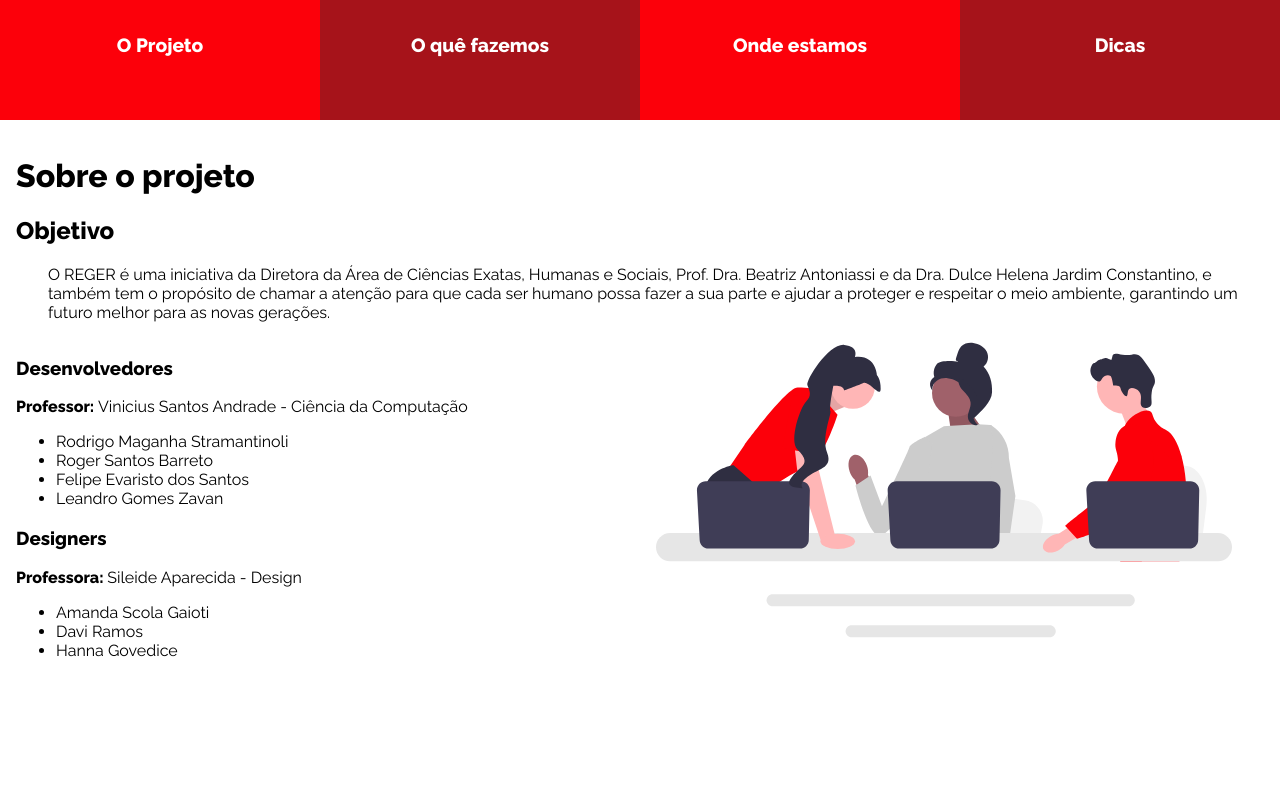
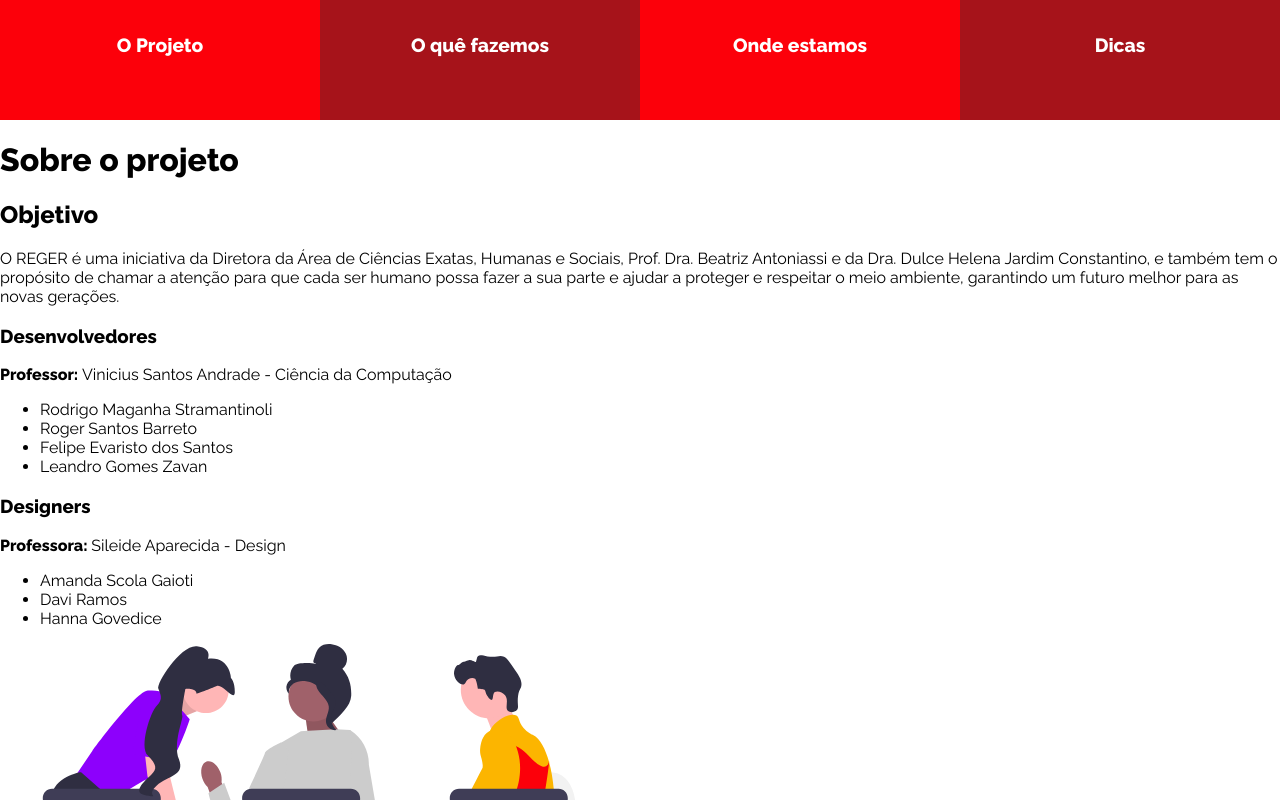
Before and after one commit to ropoko/projeto-reger, a React (Create React App) app: page /home in a window 1280 px wide. Shown: the part 680-1480 px from the top of the page. Built offline with nearby package versions, Linux system fonts and the light colour scheme.

Commit message:
feat: team page separeted from home page component

```diff
--- a/src/pages/Home/index.tsx
+++ b/src/pages/Home/index.tsx
@@ -2,6 +2,7 @@ import React from 'react'
 import ButtonLink from '../../components/ButtonLink'
 import Header from '../../components/Header'
 import '../../styles/pages/home.style.css'
+import Team from '../Team'
 
 function Home() {
 	return (
@@ -17,54 +18,7 @@ function Home() {
 					<ButtonLink link="/tips" color="a6131a" text="Dicas" />
 				</div>
 			</div>
-			<div className="credits">
-				<h1>Sobre o projeto</h1>
-
-				<h2>Objetivo</h2>
-				<p className="objective-desc">
-					O REGER é uma iniciativa da Diretora da Área de Ciências Exatas,
-					Humanas e Sociais, Prof. Dra. Beatriz Antoniassi e da Dra. Dulce
-					Helena Jardim Constantino, e também tem o propósito de chamar a
-					atenção para que cada ser humano possa fazer a sua parte e ajudar a
-					proteger e respeitar o meio ambiente, garantindo um futuro melhor para
-					as novas gerações.
-				</p>
-
-				<div className="grid">
-					<div>
-						<div className="authors-dev">
-							<h3>Desenvolvedores</h3>
-							<p>
-								<strong>Professor: </strong>Vinicius Santos Andrade - Ciência da
-								Computação
-							</p>
-							<ul>
-								<li>Rodrigo Maganha Stramantinoli</li>
-								<li>Roger Santos Barreto</li>
-								<li>Felipe Evaristo dos Santos</li>
-								<li>Leandro Gomes Zavan</li>
-							</ul>
-						</div>
-
-						<div className="authors-design">
-							<h3>Designers</h3>
-							<p>
-								<strong>Professora: </strong>Sileide Aparecida - Design
-							</p>
-							<ul>
-								<li>Amanda Scola Gaioti</li>
-								<li>Davi Ramos</li>
-								<li>Hanna Govedice</li>
-							</ul>
-						</div>
-					</div>
-					<img
-						className="team-img"
-						src="/assets/img_team.svg"
-						alt="Imagem meramente Ilustrativa"
-					/>
-				</div>
-			</div>
+			<Team />
 		</>
 	)
 }
--- /dev/null
+++ b/src/pages/Team/index.tsx
@@ -0,0 +1,58 @@
+import '../../styles/pages/home.style.css'
+
+function Team() {
+	return (
+		<>
+			<div className="credits">
+				<h1>Sobre o projeto</h1>
+
+				<h2>Objetivo</h2>
+				<p className="objective-desc">
+					O REGER é uma iniciativa da Diretora da Área de Ciências Exatas,
+					Humanas e Sociais, Prof. Dra. Beatriz Antoniassi e da Dra. Dulce
+					Helena Jardim Constantino, e também tem o propósito de chamar a
+					atenção para que cada ser humano possa fazer a sua parte e ajudar a
+					proteger e respeitar o meio ambiente, garantindo um futuro melhor para
+					as novas gerações.
+				</p>
+
+				<div className="grid">
+					<div>
+						<div className="authors-dev">
+							<h3>Desenvolvedores</h3>
+							<p>
+								<strong>Professor: </strong>Vinicius Santos Andrade - Ciência da
+								Computação
+							</p>
+							<ul>
+								<li>Rodrigo Maganha Stramantinoli</li>
+								<li>Roger Santos Barreto</li>
+								<li>Felipe Evaristo dos Santos</li>
+								<li>Leandro Gomes Zavan</li>
+							</ul>
+						</div>
+
+						<div className="authors-design">
+							<h3>Designers</h3>
+							<p>
+								<strong>Professora: </strong>Sileide Aparecida - Design
+							</p>
+							<ul>
+								<li>Amanda Scola Gaioti</li>
+								<li>Davi Ramos</li>
+								<li>Hanna Govedice</li>
+							</ul>
+						</div>
+					</div>
+					<img
+						className="team-img"
+						src="/assets/img_team.svg"
+						alt="Imagem meramente Ilustrativa"
+					/>
+				</div>
+			</div>
+		</>
+	)
+}
+
+export default Team
--- a/src/styles/pages/home.style.css
+++ b/src/styles/pages/home.style.css
@@ -38,21 +38,3 @@
 	grid-template-columns: repeat(4, 1fr);
 	z-index: 1;
 }
-
-.credits {
-	padding: 1rem;
-}
-
-.objective-desc {
-	padding: 0 2rem;
-}
-
-.grid {
-	display: grid;
-	grid-template-columns: repeat(2, 1fr);
-}
-
-.team-img {
-	width: 90%;
-	height: 90%;
-}
```
Also changed, not shown: public/assets/img_team.svg, public/assets/the-team-header.svg (added), src/styles/pages/team.style.css (added).
